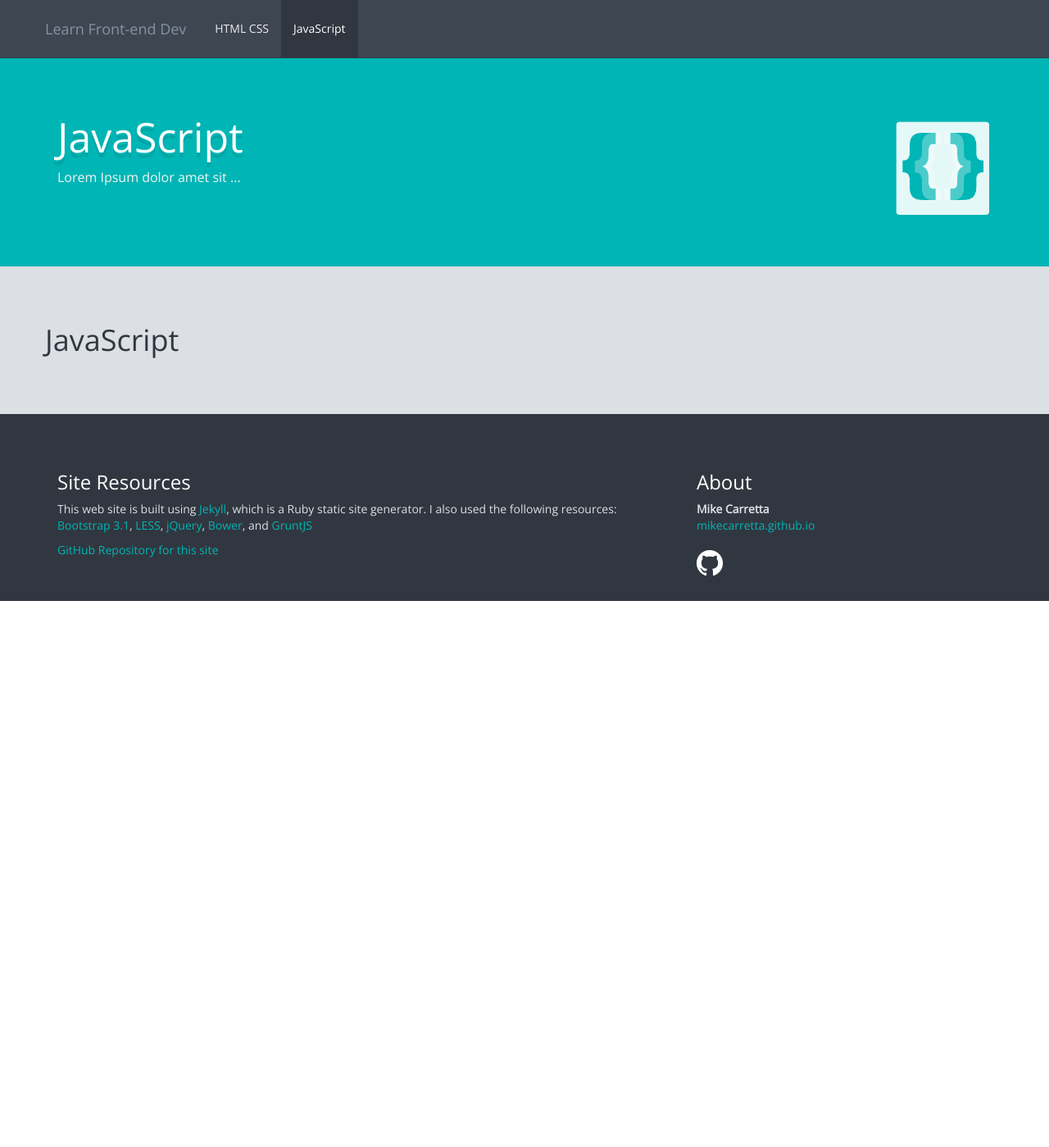
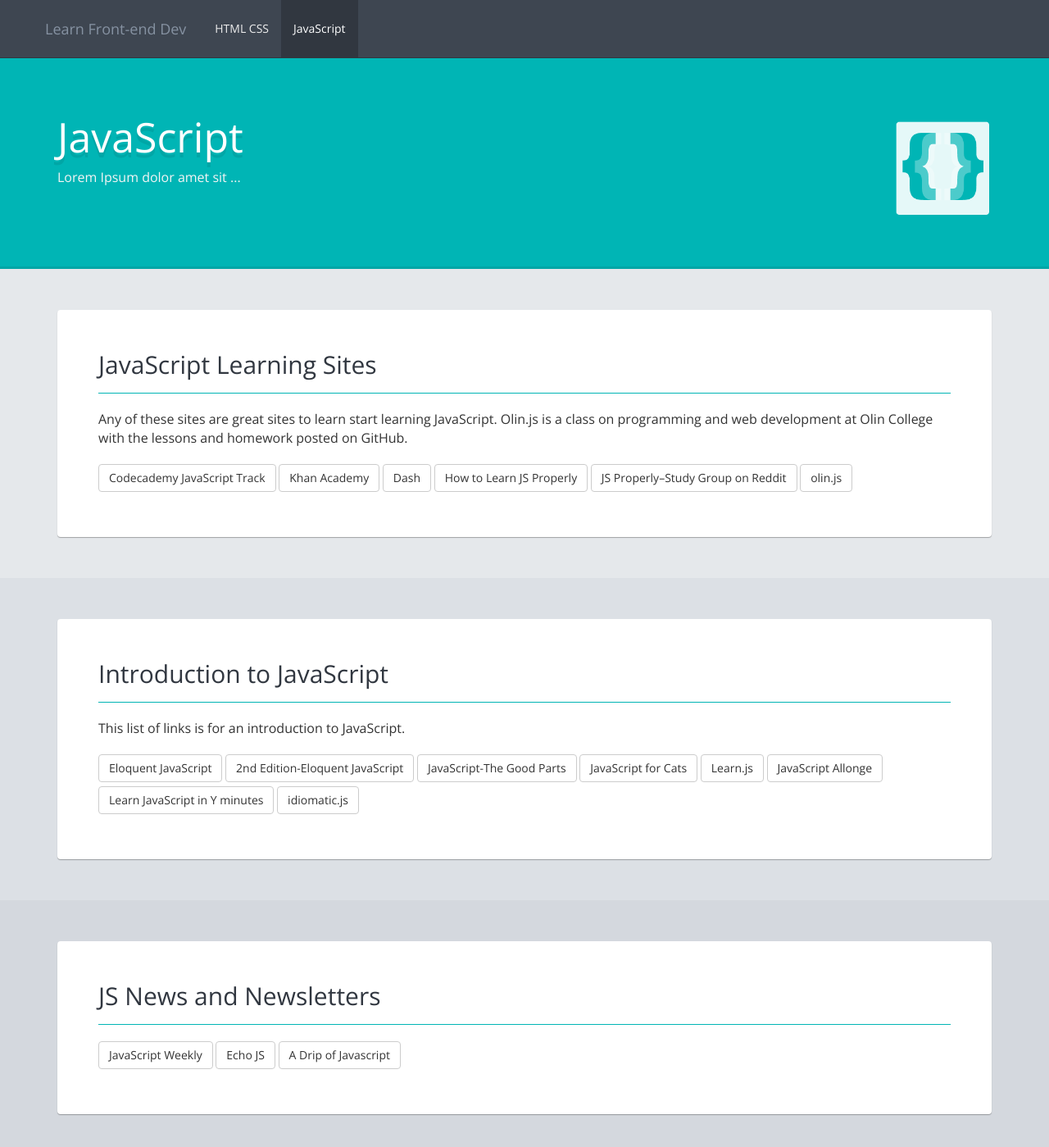
Before and after one commit to mikecarretta/learning-frontend-dev, a Jekyll site: the page built from javascript.html, in a window 1280 px wide and 1400 px high. Shown: the whole window at 82% size. Built offline with Jekyll 4.4.1, drawn with Linux system fonts in a browser that asks for light colours; Markdown is read by kramdown in place of the engine named in the settings; some of the changed text lies outside the part shown.

Commit message:
Lots of additions and edits

```diff
--- /dev/null
+++ b/_data/jsData.yml
@@ -0,0 +1,61 @@
+- title: "JavaScript Learning Sites"
+  description: "Any of these sites are great sites to learn start learning JavaScript. Olin.js is a class on programming and web development at Olin College with the lessons and homework posted on GitHub."
+  links:
+    - urlName: Codecademy JavaScript Track
+      url: http://www.codecademy.com/tracks/javascript
+    - urlName: Khan Academy
+      url: https://www.khanacademy.org/cs
+    - urlName: Dash
+      url: https://dash.generalassemb.ly/
+    - urlName: How to Learn JS Properly
+      url: http://javascriptissexy.com/how-to-learn-javascript-properly/
+    - urlName: JS Properly–Study Group on Reddit
+      url: http://www.reddit.com/r/learnjavascript/comments/1ceefw/learn_javascript_properly_omnibus_post/
+    - urlName: olin.js
+      url: https://github.com/olinjs
+- title: "Introduction to JavaScript"
+  description: "This list of links is for an introduction to JavaScript."
+  links:
+    - urlName: Eloquent JavaScript
+      url: http://eloquentjavascript.net/
+    - urlName: 2nd Edition-Eloquent JavaScript
+      url: http://eloquentjavascript.net/2nd_edition/preview/
+    - urlName: JavaScript-The Good Parts
+      url: http://www.amazon.com/JavaScript-Good-Parts-Douglas-Crockford/dp/0596517742
+    - urlName: JavaScript for Cats
+      url: http://jsforcats.com
+    - urlName: Learn.js
+      url: https://github.com/learn-js/learnjs
+    - urlName: JavaScript Allonge
+      url: https://leanpub.com/javascript-allonge/read
+    - urlName: Learn JavaScript in Y minutes
+      url: http://learnxinyminutes.com/docs/javascript/
+    - urlName: idiomatic.js
+      url: https://github.com/rwaldron/idiomatic.js
+- title: "JS News and Newsletters"
+  description: ""
+  links:
+    - urlName: JavaScript Weekly
+      url: http://javascriptweekly.com/
+    - urlName: Echo JS
+      url: http://www.echojs.com/
+    - urlName: A Drip of Javascript
+      url: http://designpepper.com/a-drip-of-javascript
+- title: "Tutorials for JavaScript"
+  description: ""
+  links:
+    - urlName: A re-introduction to JS - MDN
+      url: https://developer.mozilla.org/en-US/docs/Web/JavaScript/A_re-introduction_to_JavaScript
+    - urlName: JavaScript Garden
+      url: http://bonsaiden.github.io/JavaScript-Garden/
+    - urlName: Flippin Awesome JS
+      url: http://flippinawesome.org/category/web/javascript/
+    - urlName: Design Pepper
+      url: http://designpepper.com/
+- title: "Collections"
+  description: "Large collections of links and lists for JavaScript."
+  links:
+    - urlName: Superhero.js
+      url: http://superherojs.com/
+    - urlName: Stackoverflow-Best Resources to Learn JS
+      url: http://stackoverflow.com/questions/11246/best-resources-to-learn-javascript
--- a/_less/message.less
+++ b/_less/message.less
@@ -1,6 +1,7 @@
 .message {
   padding: 50px 0px 60px 0px;
   background-color: @brand-primary;
+  border-bottom: 3px solid @brand-primary-dark;
   h1 {
     color: @white;
     font-size: 50px;
@@ -19,6 +20,10 @@
   }
 }
 
+.intro {
+  padding: 50px 0px 60px 0px;
+}
+
 .message-post {
   padding: 30px 0px 30px 0px;
   margin-bottom: 50px;
--- a/javascript.html
+++ b/javascript.html
@@ -18,12 +18,27 @@
   </div>
 </hgroup>
 
-<section class="overview">
+
+{% for jsLink in site.data.jsData %}
+<section class="overview {% cycle 'one', 'two', 'three' %}">
   <div class="container">
     <div class="row">
+      <div class="col-lg-12">
+        <article class="link-panel">
+          <h2>{{ jsLink.title }}</h2>
+          <p>{{ jsLink.description }}</p>
 
-    <h1>JavaScript</h1>
+          <div class="links">
+          {% if jsLink.links %}
+            {% for link in jsLink.links %}
+              <a href="{{link.url}}" title="{{link.urlName}}" class="btn btn-default">{{link.urlName}}</a>
+            {% endfor %}
+          {% endif %}
+          </div>
+        </article>
+      </div>
 
     </div>
   </div>
 </section>
+{% endfor %}
```
Also changed, not shown: _data/startLinks.yml (+8 -2 lines), _less/general.less (+1 -6 lines), _less/panels.less (+13 -23 lines), _less/variables.less (+6 -2 lines), htmlcss.html (+7 -5 lines), index.html (+27 -6 lines), assets/css/app.min.css.
